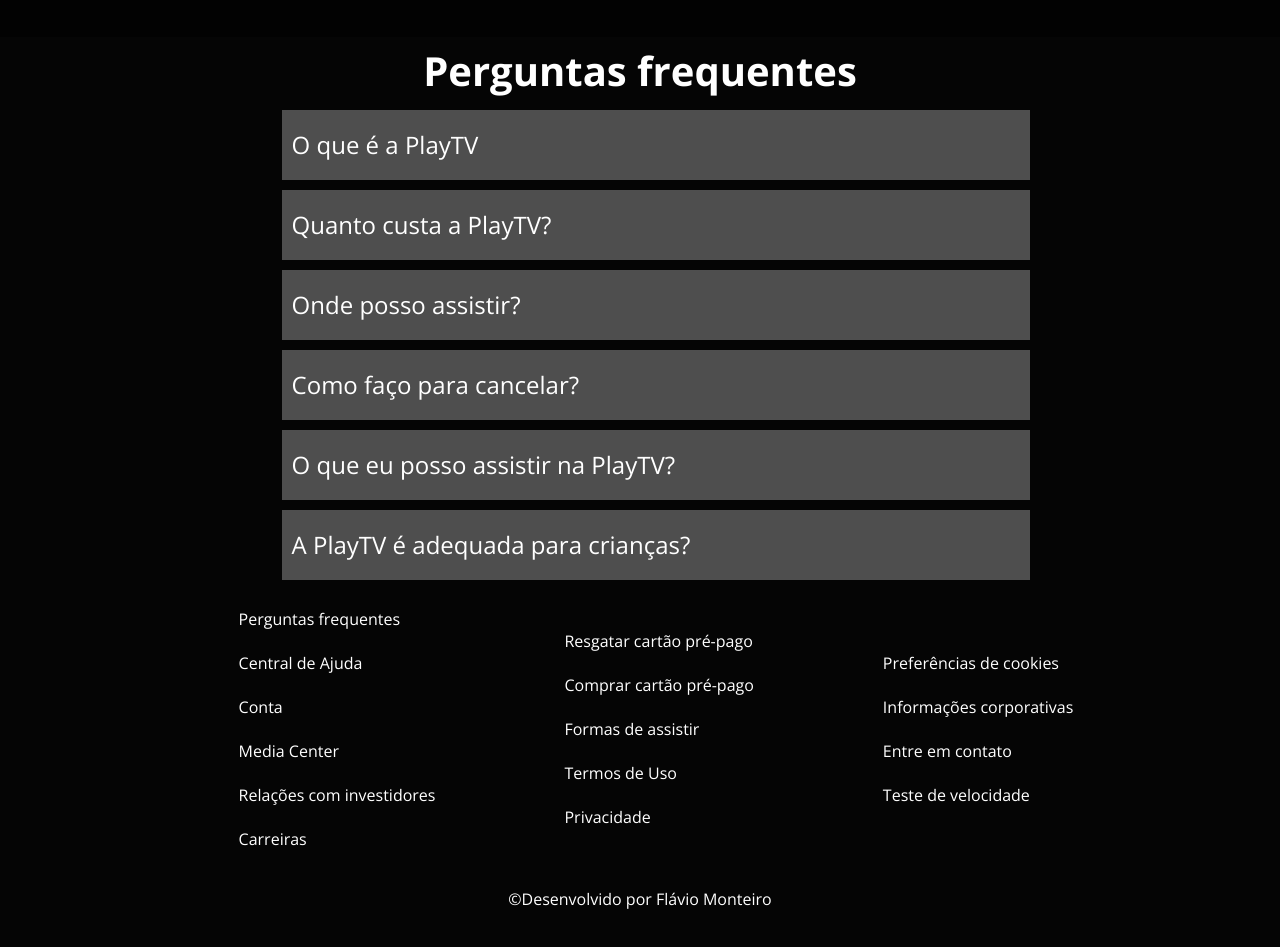
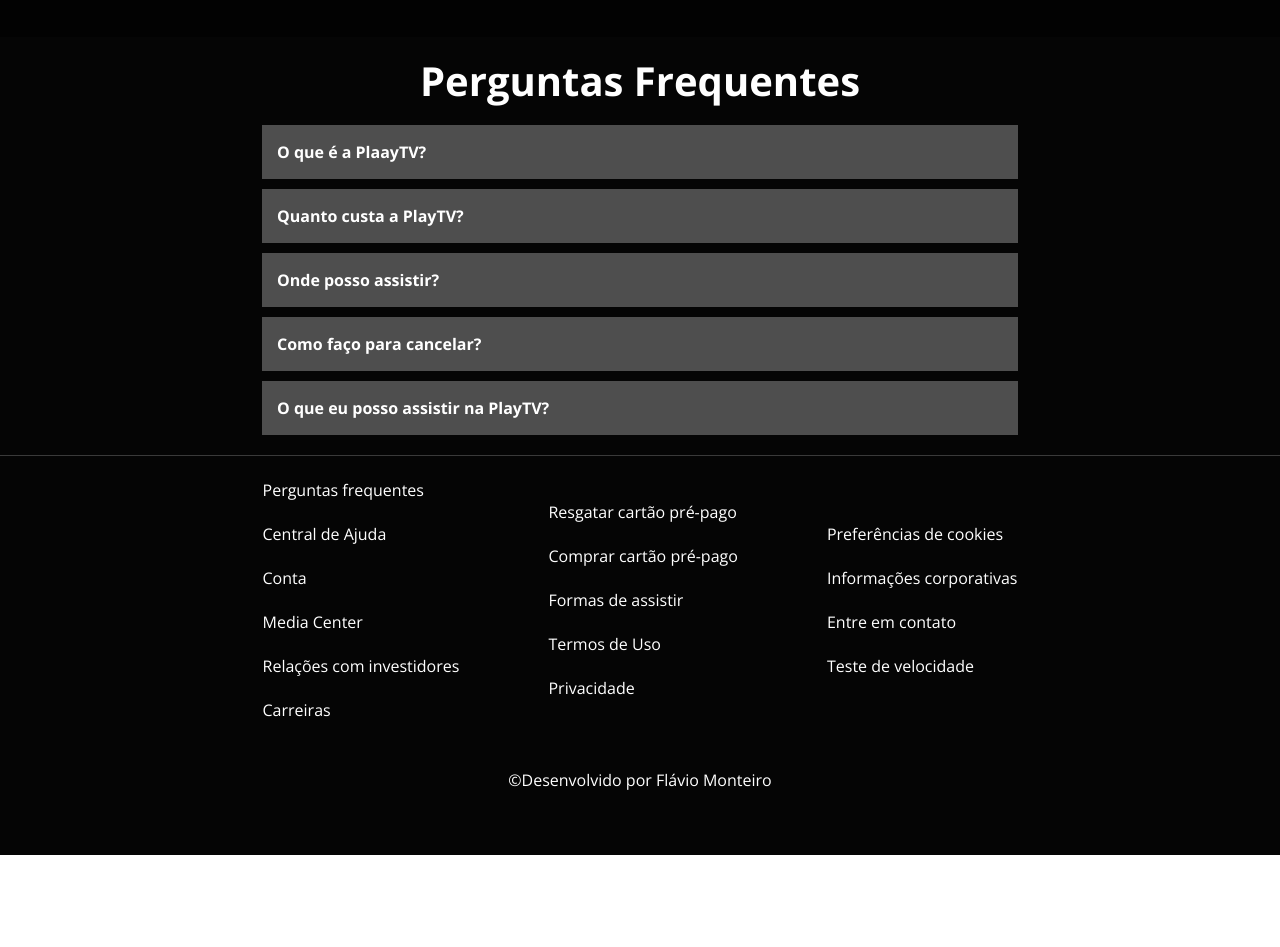
Before and after one commit to Flavio-Monteiro/PlayFilmes, a React (Vite) app: page / in a window 1280 px wide. Shown: the part 1680-2627 px from the top of the page. After the commit the page ends 2535 px from the top, so only its background shows below. Built offline with nearby package versions, Linux system fonts and the light colour scheme.

Commit message:
menu nav configurado paraa responsividade

```diff
--- a/src/App.css
+++ b/src/App.css
@@ -1,26 +1,27 @@
-*{
+* {
   padding: 0;
   margin: 0;
   box-sizing: border-box;
   font-family: var(--font-OpenSans);
 }
-html{
-  min-height: 100vh;
-}
-:root{
+
+:root {
   --font-OpenSans: 'Open Sans', sans-serif;
 }
-.header{
+
+.header {
   min-height: 50vh;
   background-image: url(../public/spn.jpg);
   background-attachment: fixed;
   background-position: center;
 }
-.gradient{
+
+.gradient {
   min-height: 70vh;
   background-image: linear-gradient(to top, #020202 30%, transparent);
 }
-.moovie-present{
+
+.moovie-present {
   position: relative;
   min-width: 85%;
   min-height: 80%;
@@ -29,44 +30,57 @@
   width: 80%;
 
 }
- p{
+
+p {
   margin-top: 2em;
 }
-.gradient p{
+
+.gradient p {
   color: #C6C8CA;
 
   width: 50%;
-}  .gradient h1{
+}
+
+.gradient h1 {
   color: #ffffff;
   font-size: 3em;
 }
-.nav{
+
+.nav {
   width: 100%;
   justify-content: end;
-}.moovie-present img{
+}
+
+.moovie-present img {
   position: absolute;
   left: 0;
 }
+
 .nav ul {
   display: flex;
   justify-content: end;
 
-}.nav ul li{
+}
+
+.nav ul li {
   margin: 15px;
   list-style-type: none;
 }
-.nav ul li a{
+
+.nav ul li a {
   color: aliceblue;
   text-decoration: none;
   font-family: var(--font-OpenSans);
   font-size: 1em;
   font-weight: 600;
 }
-.btn-cantainer{
+
+.btn-cantainer {
   display: flex;
   width: 100%;
 }
-.btn-play{
+
+.btn-play {
   padding: 10px;
   margin: 1em;
   width: 258px;
@@ -83,14 +97,19 @@
 
   transition: .3s ease;
 
-}.btn-play img{
+}
+
+.btn-play img {
   margin: 10px;
-}.btn-play:hover{
+}
+
+.btn-play:hover {
 
   background-color: #E06469;
 
 }
-.trailler{
+
+.trailler {
   padding: 10px;
   margin: 1em;
   width: 160px;
@@ -105,25 +124,32 @@
   align-items: center;
 
   transition: .3s ease;
-}.trailler:hover{
+}
+
+.trailler:hover {
 
   background-color: #E06469;
 
 }
-.trailler img{
+
+.trailler img {
   margin: 10px;
 }
-.listing-home{
+
+.listing-home {
   width: 100%;
   min-height: 100vh;
-    background:  #020202;
+  background: #020202;
 }
-.options{
+
+.options {
   max-width: 1440px;
   min-height: 100px;
   margin: auto;
   color: #C6C8CA;
-}.options ul li{
+}
+
+.options ul li {
   list-style-type: none;
   display: flex;
   justify-content: center;
@@ -132,29 +158,36 @@
   transition: .3s ease;
   transform: scale(.9);
   padding: 10px;
-}.options ul li:hover{
+}
+
+.options ul li:hover {
   color: #ffffff;
   transform: scale(1.1);
   cursor: pointer;
 }
-.options ul{
+
+.options ul {
   height: 100%;
   display: flex;
   justify-content: space-around;
   align-items: center;
 
-}.carousel-container {
+}
+
+.carousel-container {
   min-width: 100%;
   max-width: 1200px;
   margin: 0 auto;
   padding: 20px;
   overflow: hidden;
-  }.carousel-container h2{
+}
+
+.carousel-container h2 {
   color: #fff;
   padding: 10px;
 }
 
-  .carousel-image{
+.carousel-image {
   width: 300px;
   height: 330px;
   margin: 20px;
@@ -163,11 +196,13 @@
   transform: scale(.9);
   z-index: 99;
 }
-  .carousel-image:hover{
+
+.carousel-image:hover {
   transform: scale(1);
   border: 1px solid #820AD1;
   opacity: 70%;
 }
+
 .carousel-image {
   border-radius: 5px;
   width: 100%;
@@ -205,6 +240,7 @@
 .slick-next {
   right: -40px;
 }
+
 /* .carousel-container img:hover{
     transform: scale(1);
 } */
@@ -219,11 +255,13 @@
   z-index: 1;
   display: flex;
   flex-direction: column;
-    justify-content:space-evenly ;
+  justify-content: space-evenly;
   align-items: end;
 
 
-  }.sub-menu li{
+}
+
+.sub-menu li {
 
   text-align: center;
   width: 100%;
@@ -231,7 +269,8 @@
   transition: all .2s ease;
   margin: 0;
 }
-  .sub-menu li:hover{
+
+.sub-menu li:hover {
 
   background-color: #0080ff;
 
@@ -241,96 +280,146 @@
   display: block;
 }
 
-  .video-container{
+.video-container {
   position: absolute;
   top: 150px;
   left: 650px;
 }
-.common-questions{
+
+.faq-container {
   background: #050505;
-
+ padding: 10px;
   width: 100%;
   margin: 0;
-}.common-questions h1{
+ }
+
+.faq-container h1 {
   margin: 0;
   text-align: center;
-  color: #fff;
+  color: #FFF;
   font-weight: bold;
   padding: 10px;
-}.ul-common{
+}
+.faq-item {
+  background-color: #4E4E4E;
+  color: #fff;
+  margin: 10px auto;
+  width: 60%;
+  padding: 15px;
+  cursor: pointer;
+
+}
+
+.faq-question {
+  font-weight: bold;
+}
+
+.faq-answer {
+  display: none;
+  padding: 10px 0;
+  color: #fff;
+  border-top: 2px solid #8f8f8f;
+  margin-top: 10px;
   width: 100%;
-  margin: 0;
-  list-style-type: none;
-  color: #C6C8CA;
-  display: flex;
-  flex-direction: column;
+  font-size: 1.5em;
+}
 
-}.ul-common li{
-  height: 70px;
-  width: 60%;
-  margin: 5px auto;
-  background-color: #4E4E4E;
-  font-size: 1.5em;
-  color: #fff;
-  display: flex;
-  justify-content: flex-start;
-  align-items: center;
-  padding: 10px;
+.faq-item.active .faq-answer {
+  display: block;
 }
-.footer-container{
+.footer-container {
+  border-top: 1px solid #3a3a3a;
   text-align: center;
   padding: 2px;
   background: #050505;
   min-height: 50vh;
   width: 100%;
 }
-.footer-ul-container{
+
+.footer-ul-container {
+
   max-width: 1146px;
- width: 80%;
+  width: 70%;
   margin: 0 auto;
   display: flex;
   align-items: center;
   justify-content: space-evenly;
   flex-wrap: wrap;
 }
-.footer-ul-container li{
+.footer-ul-container ul{
+  margin: 0;
+  padding: 0;
+}
+.footer-ul-container li {
   color: #fff;
   list-style-type: none;
   margin: 20px;
   padding: 0;
   text-align: justify;
 }
-.copyright-txt{
 
+.copyright-txt {
+  padding: 10px 0;
+  margin-top: 1em;
+  height: 50px;
   width: 100%;
 }
-.copyright-txt p{
 
+.copyright-txt p {
+  margin: 0;
   color: #fff;
   text-align: center;
 }
 
 
 
-  @media(max-width:480px){
-    .options ul{
+@media(max-width:480px) {
+  .faq-item{
+    width: 95%;
+  }
+  .options ul {
     display: flex;
     flex-wrap: wrap;
     align-items: center;
     justify-content: center;
     width: 100%;
     padding: 0;
-    } .options ul li{
+  }
+
+  .options ul li {
     padding: 0;
     width: 50%;
-    }.moovie-present p{
+  }
+
+  .moovie-present p {
     width: 100%;
     text-align: justify;
+  }
 
-  }.header{
+  .header {
     background-position: center bottom;
+  }.footer-ul-container ul{
+    width: 100%;
+  }.footer-ul-container li{
+    margin: 0;
+    padding: 0;
+    text-align: justify;
+    line-height: 30px;
+  }.nav {
+    justify-content: center;
+    padding: 10px;
+    margin: 0;
+
+  }.nav ul{
+    width: 100%;
+    justify-content: center;
   }
-}.moovie-present h1{
+  .nav ul li{
+    margin: 8px;
+  }
+}
+
+.moovie-present h1 {
   font-size: clamp(2em, 8vw, 4em);
   color: rgb(216, 214, 214);
   text-shadow: 2px 2px 3px rgba(10, 10, 10, 0.938);
--- a/src/Components/CommonQuestions.jsx
+++ b/src/Components/CommonQuestions.jsx
@@ -1,21 +1,79 @@
-import React from 'react'
+import React, { useState } from 'react';
+
 
 const CommonQuestions = () => {
-  return (
-    <div className='common-questions'>
-      <h1>Perguntas frequentes</h1>
-      <div className="common-questions-list">
-            <ul className='ul-common'>
-                <li>O que é a PlayTV</li>
-                <li>Quanto custa a PlayTV?</li>
-                <li>Onde posso assistir?</li>
-                <li>Como faço para cancelar?</li>
-                <li>O que eu posso assistir na PlayTV?</li>
-                <li>A PlayTV é adequada para crianças?</li>
-            </ul>
-      </div>
-    </div>
-  )
+    const [activeItem, setActiveItem] = useState(null);
+
+    const handleItemClick = (itemIndex) => {
+        if (activeItem === itemIndex) {
+            setActiveItem(null);
+        } else {
+            setActiveItem(itemIndex);
+        }
+    };
+
+    return (
+        <div className="faq-container">
+            <h1>Perguntas Frequentes</h1>
+
+            <div className={`faq-item ${activeItem === 1 ? 'active' : ''}`} onClick={() => handleItemClick(1)}>
+                <div className="faq-question">O que é a PlaayTV?</div>
+                {activeItem === 1 && (
+                    <div className="faq-answer">
+                        A PlayTV é um serviço de streaming que oferece uma ampla variedade de séries, filmes e documentários premiados em milhares de aparelhos conectados à internet.
+                        Você pode assistir a quantos filmes e séries quiser, quando e onde quiser – tudo por um preço mensal acessível.
+                        Aqui você sempre encontra novidades. A cada semana, adicionamos novas séries e filmes.
+                    </div>
+                )}
+            </div>
+
+            <div className={`faq-item ${activeItem === 2 ? 'active' : ''}`} onClick={() => handleItemClick(2)}>
+                <div className="faq-question">Quanto custa a PlayTV?</div>
+                {activeItem === 2 && (
+                    <div className="faq-answer">
+                        Assista à PlayTV no seu celular, tablet, Smart TV, notebook ou aparelho de streaming por uma taxa mensal única.
+                        Os planos variam de R$18,90 a R$55,90 por mês. Sem contrato nem taxas extras.
+                    </div>
+                )}
+            </div>
+
+            {/* Repita o mesmo padrão para as outras perguntas */}
+
+            <div className={`faq-item ${activeItem === 3 ? 'active' : ''}`} onClick={() => handleItemClick(3)}>
+                <div className="faq-question">Onde posso assistir?</div>
+                {activeItem === 3 && (
+                    <div className="faq-answer">
+                        Assista onde quiser, quando quiser.
+                         Faça login com sua conta PlayTV em playtv.com para começar a assistir no computador
+                         ou em qualquer aparelho conectado à Internet compatível com o aplicativo PlayTV, como Smart TVs, smartphones, tablets, aparelhos de streaming e videogames.
+                        Você também pode baixar a sua série favorita com o aplicativo PlayTV para iOS,
+                         Android ou Windows 10. Use downloads para levar a PlayTV para onde quiser sem precisar de conexão com a Internet.
+                          Leve o PlayTV com você para qualquer lugar.
+                    </div>
+                )}
+            </div>
+
+            <div className={`faq-item ${activeItem === 4 ? 'active' : ''}`} onClick={() => handleItemClick(4)}>
+                <div className="faq-question">Como faço para cancelar?</div>
+                {activeItem === 4 && (
+                    <div className="faq-answer">
+                        A PlayTV é flexível. Não há contratos nem compromissos.
+                        Você pode cancelar a sua conta na internet com apenas dois cliques.
+                        Não há taxa de cancelamento – você pode começar ou encerrar a sua assinatura a qualquer momento.
+                    </div>
+                )}
+            </div>
+
+            <div className={`faq-item ${activeItem === 5 ? 'active' : ''}`} onClick={() => handleItemClick(5)}>
+                <div className="faq-question">O que eu posso assistir na PlayTV?</div>
+                {activeItem === 5 && (
+                    <div className="faq-answer">
+                        A PlayTV tem um grande catálogo de filmes, documentários, séries, originais PlayTV premiados e muito mais. Assista o quanto quiser, quando quiser.
+                    </div>
+                )}
+            </div>
+        </div>
+    )
 }
 
-export  {CommonQuestions}
+export { CommonQuestions }
```
Lines whose indentation alone changed are shown as unchanged.
